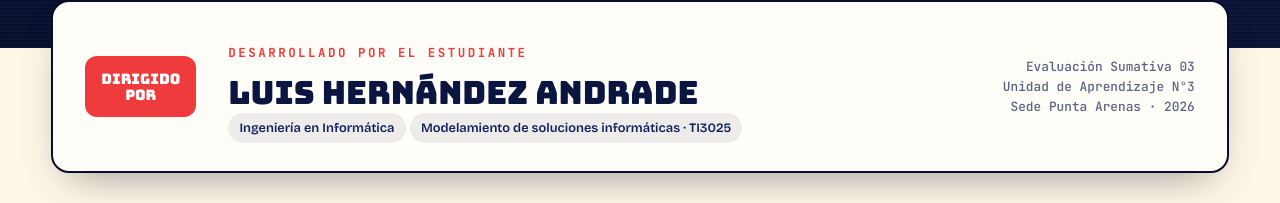
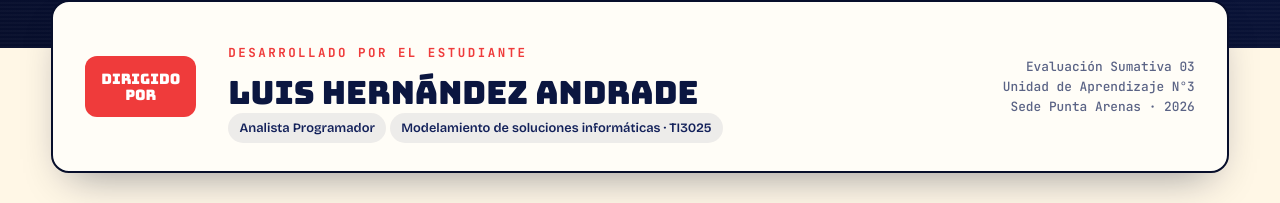
Before and after one commit to lhernandrade-gif/Sockbusters, a plain HTML site: page index.html in a window 1280 px wide. Shown: the part 752-955 px from the top of the page. Drawn offline with nearby package versions, Linux system fonts and the light colour scheme.

Commit message:
Corregir especialidad en index.html

```diff
--- a/index.html
+++ b/index.html
@@ -62,7 +62,7 @@
           <div class="credits-names">
             <p class="eyebrow">Desarrollado por el estudiante</p>
             <h2>Luis Hernández Andrade</h2>
-            <span class="chip">Ingeniería en Informática</span>
+            <span class="chip">Analista Programador</span>
             <span class="chip">Modelamiento de soluciones informáticas · TI3025</span>
           </div>
           <div class="credits-meta">
```
